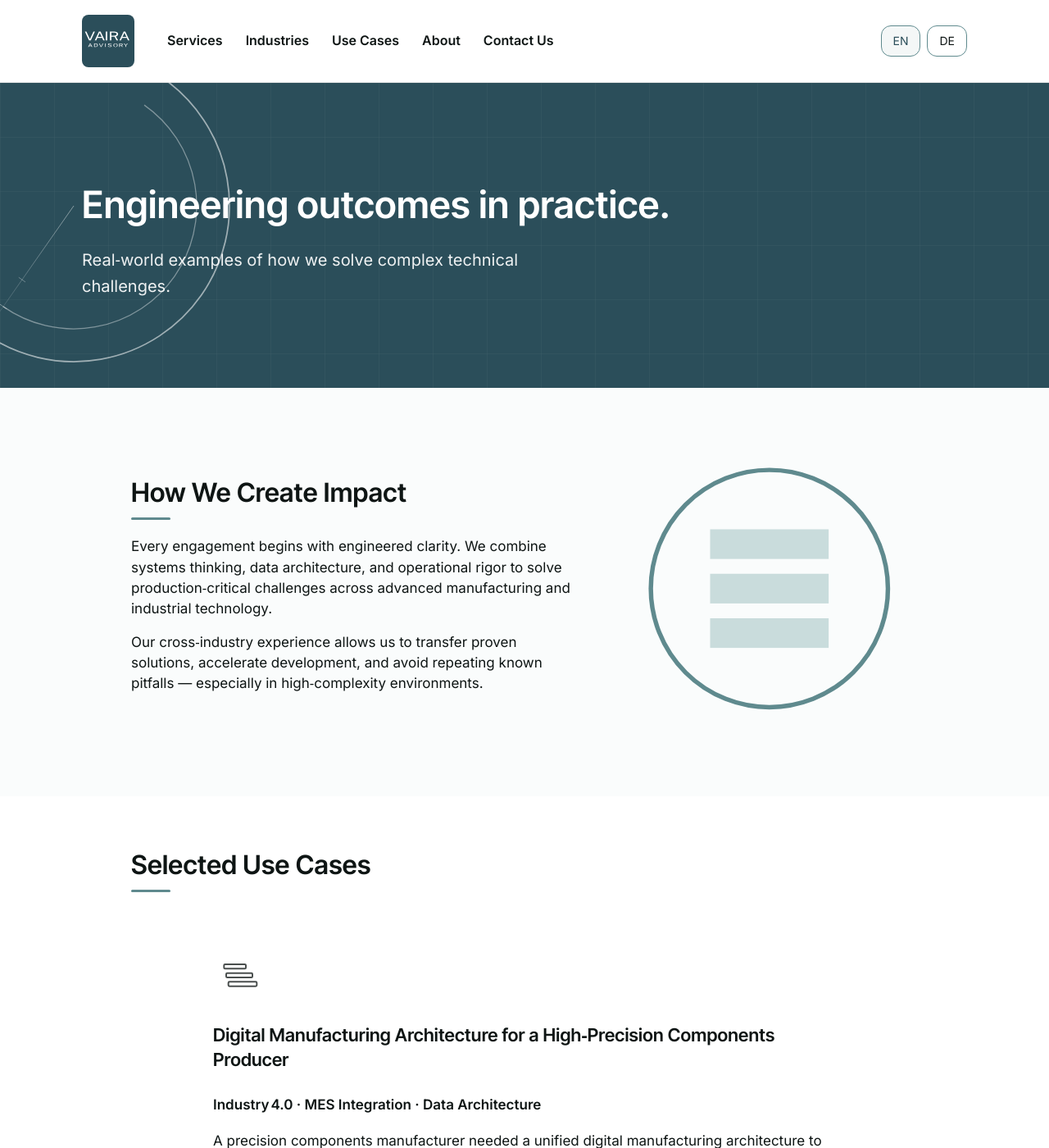
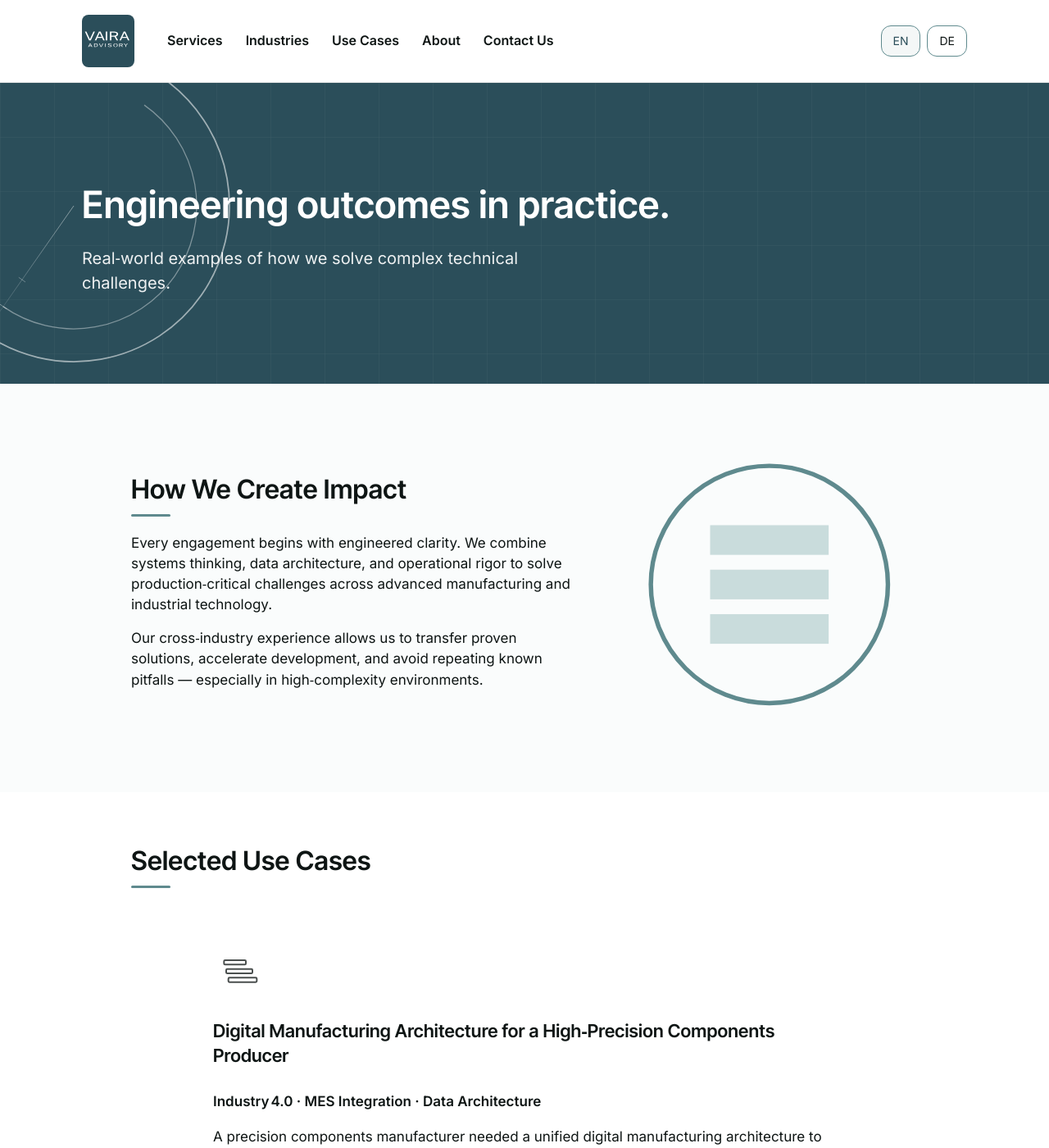
Before and after one commit to raphaelheeb/vaira-advisory, a Jekyll site: the page built from use-cases/index.html, in a window 1280 px wide and 1400 px high. Shown: the whole window at 82% size. Built offline with Jekyll 4.4.1, drawn with Linux system fonts in a browser that asks for light colours.

Commit message:
Update styles.css

```diff
--- a/assets/css/styles.css
+++ b/assets/css/styles.css
@@ -1018,3 +1018,22 @@
 .section-title {
   margin-bottom: 20px !important;
 }
+
+/* =========================================================
+   COMPACT–TECHNICAL REFINEMENTS — CORRECTIONS
+   ========================================================= */
+
+/* 1) Enforce compact line-height globally */
+p {
+  line-height: 1.48 !important;
+}
+
+/* 2) Normalize split alignment */
+.split {
+  padding-left: 0 !important;
+}
+
+/* 3) Improve Why VAIRA vertical rhythm */
+#why-vaira .feature-block {
+  margin-bottom: 40px !important;
+}
```
